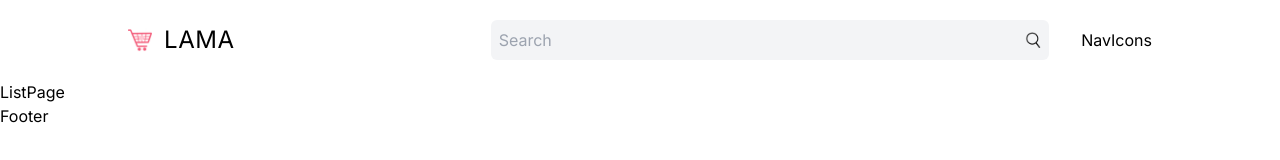
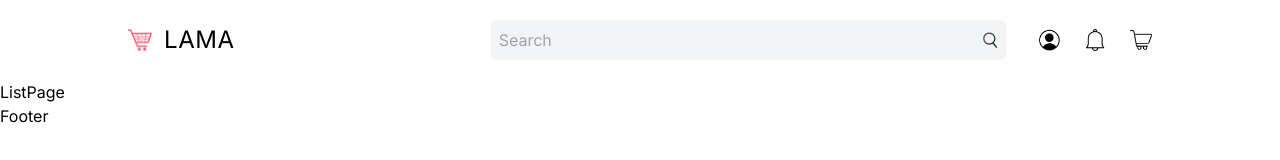
Before and after one commit to JawadTheGreat/nextjs-ecommerce, a Next.js app: page /list in a window 1280 px wide. Shown: the top 160 px of the page. Built offline with nearby package versions, Linux system fonts and the light colour scheme.

Commit message:
built profile modal

```diff
--- a/app/components/NavIcons.tsx
+++ b/app/components/NavIcons.tsx
@@ -1,5 +1,57 @@
 "use client";
+
+import Image from "next/image";
+import Link from "next/link";
+import { useState } from "react";
+import { useRouter } from "next/navigation";
+
 const NavIcons = () => {
-  return <div>NavIcons</div>;
+  const [isProfileOpen, setIsProfileOpen] = useState(false);
+  const [isCartOpen, setIsCartOpen] = useState(false);
+
+  const router = useRouter();
+
+  // Temporary
+  const isLoggedIn = false;
+
+  const handleProfile = () => {
+    if (!isLoggedIn) {
+      router.push("/login");
+    }
+    setIsProfileOpen((prev) => !prev);
+  };
+
+  return (
+    <div className="flex items-center gap-4 xl:gap-6 relative">
+      <Image
+        src="/profile.png"
+        alt=""
+        width={22}
+        height={22}
+        className="cursor-pointer"
+        onClick={handleProfile}
+      />
+      {isProfileOpen && (
+        <div className="absolute p-4 rounded-md top-12 left-0 text-sm shadow-[0_3px_10px_rgb(0,0,0,0.2)] z-20">
+          <Link href="/">Profile</Link>
+          <div className="mt-2 cursor-pointer">Logout</div>
+        </div>
+      )}
+      <Image
+        src="/notification.png"
+        alt=""
+        width={22}
+        height={22}
+        className="cursor-pointer"
+      />
+      <Image
+        src="/cart.png"
+        alt=""
+        width={22}
+        height={22}
+        className="cursor-pointer"
+      />
+    </div>
+  );
 };
 export default NavIcons;
--- a/app/components/SearchBar.tsx
+++ b/app/components/SearchBar.tsx
@@ -1,12 +1,27 @@
 "use client";
 
 import Image from "next/image";
+import { useRouter } from "next/navigation";
 
 const SearchBar = () => {
+  const router = useRouter();
+
+  const handleSearch = (e: React.FormEvent<HTMLFormElement>) => {
+    e.preventDefault();
+    const formData = new FormData(e.currentTarget);
+    const name = formData.get("name");
+    if (name) {
+      router.push(`/list?name=${name}`);
+    }
+  };
   return (
-    <form className="flex items-center justify-between gap-4 bg-gray-100 p-2 rounded-md flex-1">
+    <form
+      className="flex items-center justify-between gap-4 bg-gray-100 p-2 rounded-md flex-1"
+      onSubmit={handleSearch}
+    >
       <input
         type="text"
+        name="name"
         placeholder="Search"
         className="flex-1 outline-none bg-transparent"
       />
```
